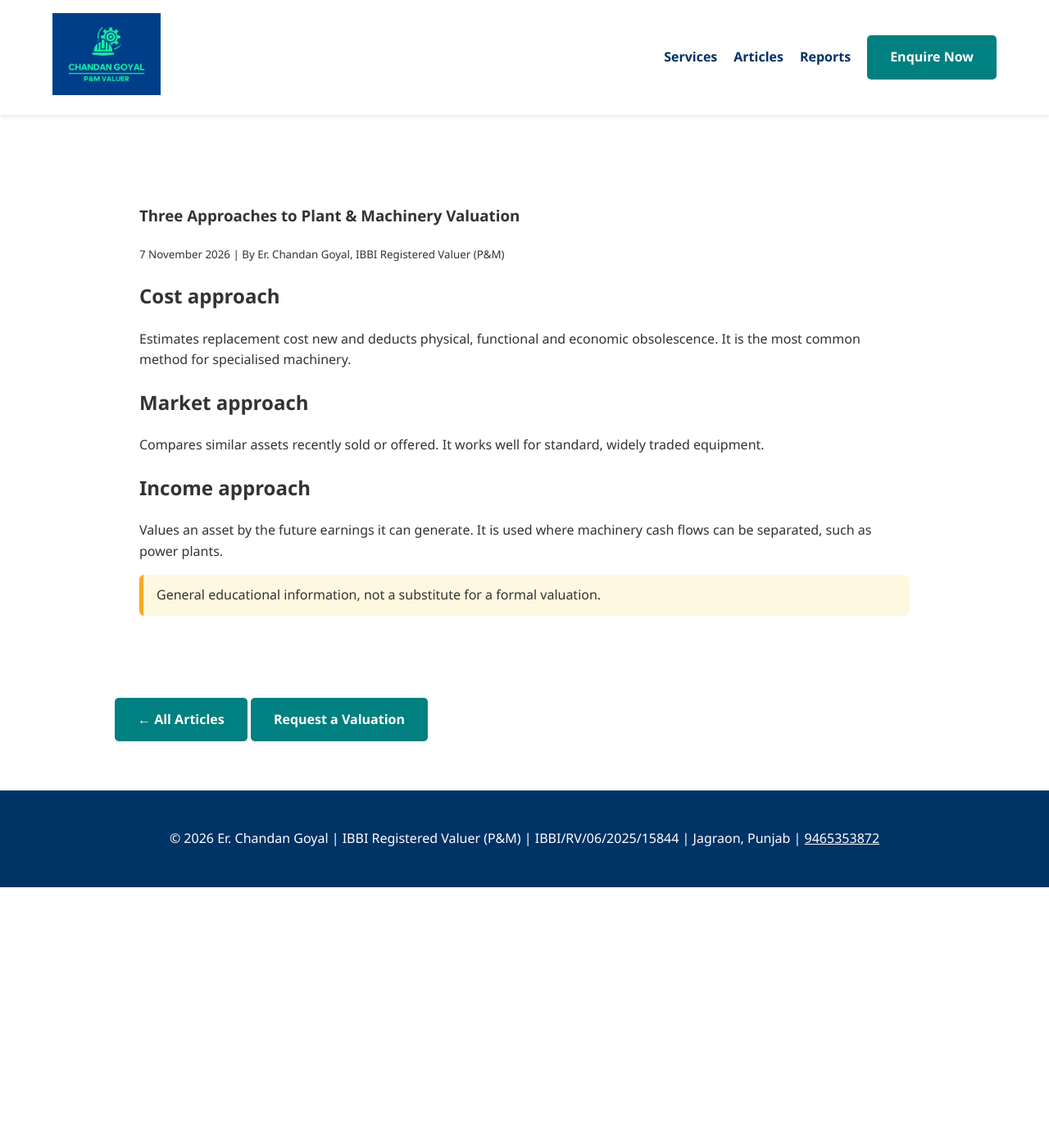
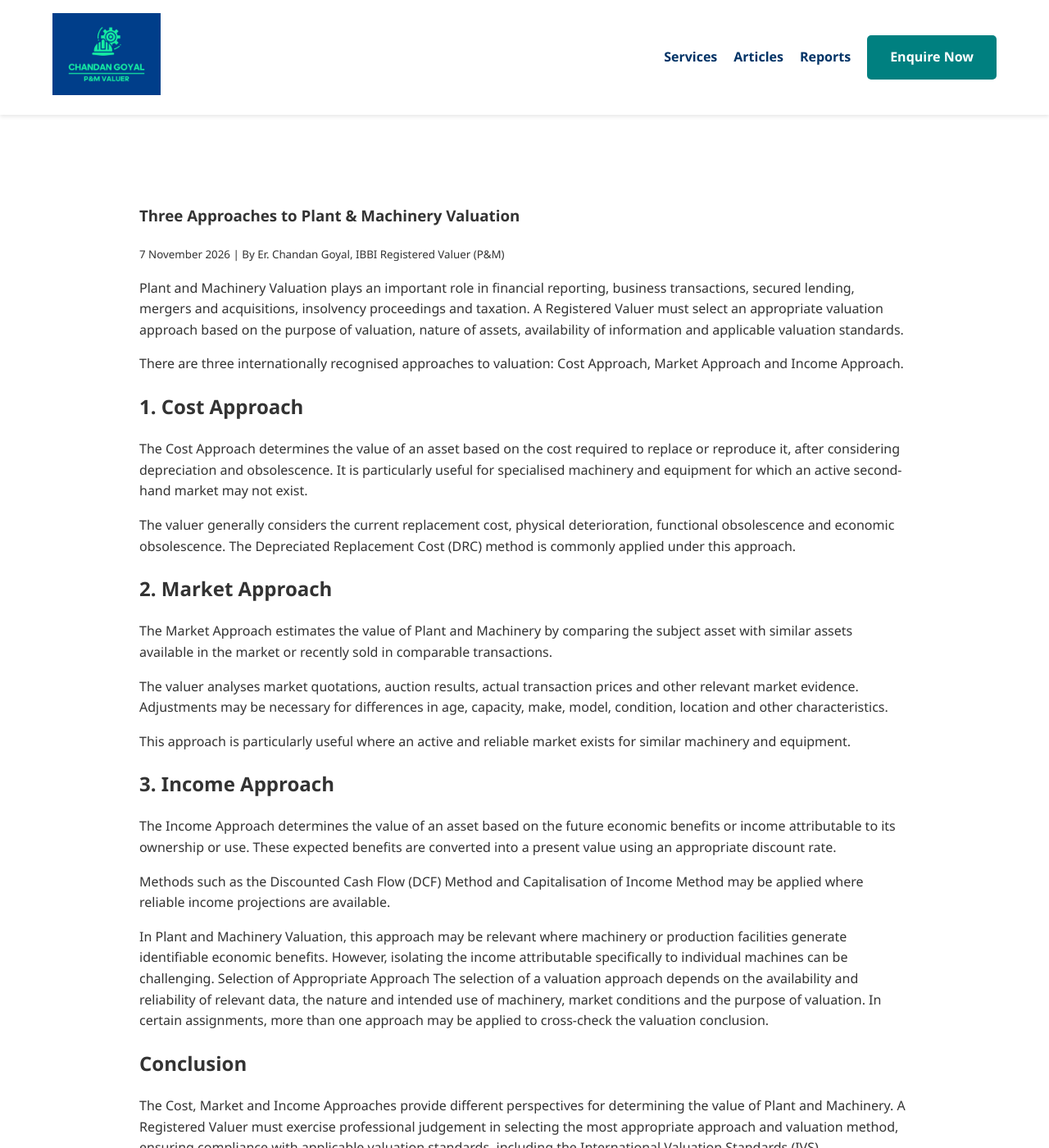
Before and after one commit to ErYojanGoyal/username.github.io, a Jekyll site: the page built from _posts/2026-11-07-plant-machinery-valuation-approaches.md, in a window 1280 px wide and 1400 px high. Shown: the whole window at 82% size. Built offline with Jekyll 4.4.1, drawn with Linux system fonts in a browser that asks for light colours; some of the changed text lies outside the part shown.

Commit message:
Enhance article on Plant & Machinery Valuation approaches
Expanded the description of the article and provided detailed explanations for the three principal approaches to Plant & Machinery Valuation, including the Cost, Market, and Income Approaches.

```diff
--- a/_posts/2026-11-07-plant-machinery-valuation-approaches.md
+++ b/_posts/2026-11-07-plant-machinery-valuation-approaches.md
@@ -1,12 +1,29 @@
 ---
 title: "Three Approaches to Plant & Machinery Valuation"
-description: "Cost, market and income approaches explained simply for plant and machinery valuation."
+description: "An overview of the three principal approaches to Plant & Machinery Valuation—Cost Approach, Market Approach and Income Approach—and their applicability in determining the value of industrial assets."
 ---
-## Cost approach
-Estimates replacement cost new and deducts physical, functional and economic obsolescence. It is the most common method for specialised machinery.
+Plant and Machinery Valuation plays an important role in financial reporting, business transactions, secured lending, mergers and acquisitions, insolvency proceedings and taxation. A Registered Valuer must select an appropriate valuation approach based on the purpose of valuation, nature of assets, availability of information and applicable valuation standards.
 
-## Market approach
-Compares similar assets recently sold or offered. It works well for standard, widely traded equipment.
+There are three internationally recognised approaches to valuation: Cost Approach, Market Approach and Income Approach.
+## 1. Cost Approach
+The Cost Approach determines the value of an asset based on the cost required to replace or reproduce it, after considering depreciation and obsolescence. It is particularly useful for specialised machinery and equipment for which an active second-hand market may not exist.
 
-## Income approach
-Values an asset by the future earnings it can generate. It is used where machinery cash flows can be separated, such as power plants.
+The valuer generally considers the current replacement cost, physical deterioration, functional obsolescence and economic obsolescence. The Depreciated Replacement Cost (DRC) method is commonly applied under this approach.
+## 2. Market Approach
+The Market Approach estimates the value of Plant and Machinery by comparing the subject asset with similar assets available in the market or recently sold in comparable transactions.
+
+The valuer analyses market quotations, auction results, actual transaction prices and other relevant market evidence. Adjustments may be necessary for differences in age, capacity, make, model, condition, location and other characteristics.
+
+This approach is particularly useful where an active and reliable market exists for similar machinery and equipment.
+## 3. Income Approach
+The Income Approach determines the value of an asset based on the future economic benefits or income attributable to its ownership or use. These expected benefits are converted into a present value using an appropriate discount rate.
+
+Methods such as the Discounted Cash Flow (DCF) Method and Capitalisation of Income Method may be applied where reliable income projections are available.
+
+In Plant and Machinery Valuation, this approach may be relevant where machinery or production facilities generate identifiable economic benefits. However, isolating the income attributable specifically to individual machines can be challenging.
+Selection of Appropriate Approach
+The selection of a valuation approach depends on the availability and reliability of relevant data, the nature and intended use of machinery, market conditions and the purpose of valuation. In certain assignments, more than one approach may be applied to cross-check the valuation conclusion.
+## Conclusion
+The Cost, Market and Income Approaches provide different perspectives for determining the value of Plant and Machinery. A Registered Valuer must exercise professional judgement in selecting the most appropriate approach and valuation method, ensuring compliance with applicable valuation standards, including the International Valuation Standards (IVS).
+
+An independent, well-reasoned and adequately documented valuation enhances transparency and supports informed decision-making by banks, financial institutions, investors, corporate entities and other stakeholders.
```
